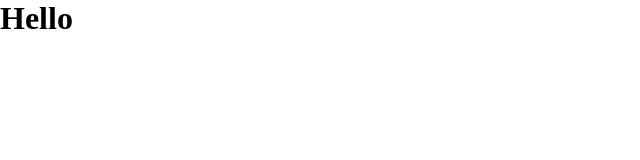
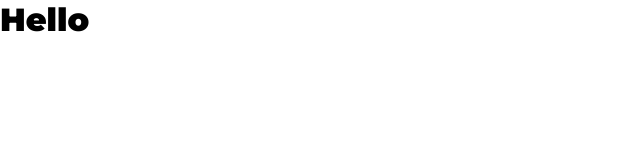
Before and after one commit to MatheusAndrade23/Landing_Pages, a React (Create React App) app: page / in a window 1280 px wide. Shown: the top 160 px of the page, without its empty margins (0-640 px from the left). Built offline with nearby package versions, Linux system fonts and the light colour scheme.

Commit message:
Heading Component

```diff
--- a/public/index.html
+++ b/public/index.html
@@ -5,9 +5,12 @@
     <link rel="icon" href="%PUBLIC_URL%/favicon.ico" />
     <meta name="viewport" content="width=device-width, initial-scale=1" />
     <meta name="theme-color" content="#000000" />
-    <meta
-      name="description"
-      content="Web site created using create-react-app"
+    <meta name="description" content="Web site created using create-react-app" />
+    <link rel="preconnect" href="https://fonts.googleapis.com" />
+    <link rel="preconnect" href="https://fonts.gstatic.com" crossorigin />
+    <link
+      href="https://fonts.googleapis.com/css2?family=Montserrat:ital,wght@0,900;1,900&family=Open+Sans:ital,wght@0,400;0,700;1,400;1,700&display=swap"
+      rel="stylesheet"
     />
     <link rel="apple-touch-icon" href="%PUBLIC_URL%/logo192.png" />
     <title>React App</title>
--- a/src/components/Heading/stories.jsx
+++ b/src/components/Heading/stories.jsx
@@ -5,11 +5,9 @@ export default {
   component: Heading,
   args: {
     children: 'Something',
-    light: false,
   },
   ardTypes: {
     children: { type: 'string' },
-    light: { type: 'boolean' },
   },
   parameters: {
     backgrounds: {
@@ -29,5 +27,5 @@ Light.parameters = {
 
 Dark.args = {
   children: 'Something',
-  light: true,
+  colorDark: false,
 };
--- a/src/styles/global-styles.js
+++ b/src/styles/global-styles.js
@@ -4,5 +4,19 @@ export const GlobalStyles = createGlobalStyle`
  * {
     margin: 0;
     padding: 0;
+    box-sizing: border-box;
+  }
+
+  html {
+    font-size: 62.5%;
+    font-family: ${({ theme }) => theme.fonts.family.default};
+  }
+
+  body {
+    font-size: 1.6rem;
+  }
+
+  h1, h2, h3, h4, h5, h6{
+    font-family: ${({ theme }) => theme.fonts.family.secondary};
   }
 `;
--- a/src/styles/theme.js
+++ b/src/styles/theme.js
@@ -4,6 +4,24 @@ export const theme = {
     secondaryColor: '#dc143c',
     white: '#ffff',
   },
-  fonts: {},
+  fonts: {
+    family: {
+      default: "'Open Sans', sans-serif",
+      secondary: "'Montserrat', sans-serif",
+    },
+    sizes: {
+      xsmall: '.8rem',
+      small: '1.6rem',
+      medium: '2.4rem',
+      large: '3.2rem',
+      xlarge: '4.0rem',
+      xxlarge: '4.8rem',
+      huge: '5.6rem',
+      xhuge: '6.4rem',
+    },
+  },
+  media: {
+    lteMedium: '(max-width: 768px)',
+  },
   spacing: {},
 };
```
Also changed, not shown: src/components/Heading/index.jsx (+10 -3 lines), src/components/Heading/styles.js (+30 -2 lines), .prettierrc.js, 1 other file (tests, documents, lock files or other folders).
